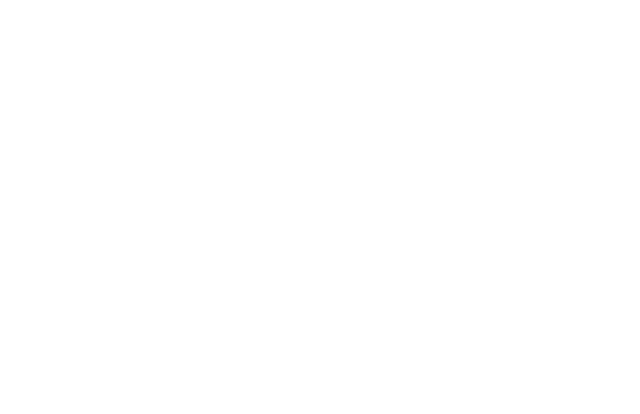
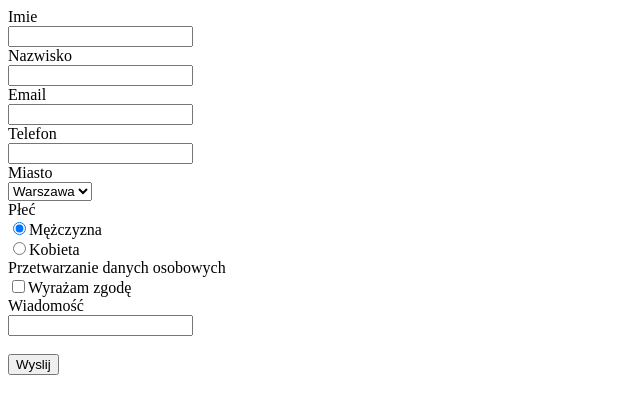
Before and after one commit to karol509x/karol509x.github.io, a plain HTML site: page index2.html in a window 1280 px wide. Shown: the whole page, without its empty margins (0-640 px from the left). Drawn offline with Linux system fonts and the light colour scheme.

Commit message:
Formularz

```diff
--- a/index2.html
+++ b/index2.html
@@ -1,13 +1,41 @@
 <!DOCTYPE html>
 <html lang="pl">
+
 <head>
     <meta charset="UTF-8">
     <title>formularz</title>
 </head>
+
 <body>
 
 
+    <form action="https://formspree.io/karol509x@gmail.com" method="POST">
 
+        <label for="imie">Imie</label><br>
+        <input type="text" name="imie" id="imie"><br>
+        <label for="nazwisko">Nazwisko</label><br>
+        <input type="text" name="nazwisko" id="nazwisko"><br>
+        <label for="mail">Email</label><br>
+        <input type="text" name="mail" id="mail"><br>
+        <label for="telefon">Telefon</label><br>
+        <input type="text" name="telefon" id="telefon"><br>
+        <label for="miasto">Miasto</label><br>
+        <select name="wybor-miasta"><br>
+            <option value="option1">Kraków</option>
+            <option value="option2" selected>Warszawa</option>
+            <option value="option3">Gdańsk</option>
+        </select><br>
+        <label for="plec">Płeć</label><br>
+        <input type="radio" name="gender" value="male" checked>Mężczyzna<br>
+        <input type="radio" name="gender" value="female">Kobieta<br>
+        <label for="zgoda">Przetwarzanie danych osobowych</label><br>
+        <input type="checkbox" name="agree">Wyrażam zgodę<br>
+        <label for="wiadomosc">Wiadomość</label><br>
+        <input type="textarea" maxlength="1000"><br><br>
+        <input type="submit" value="Wyslij">
+
+    </form>
 
 </body>
+
 </html>
```
